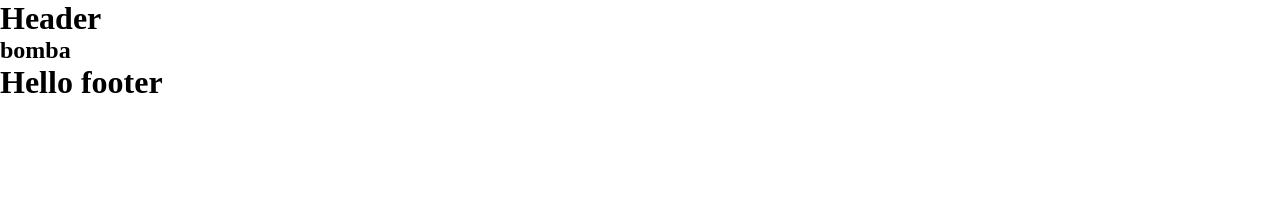
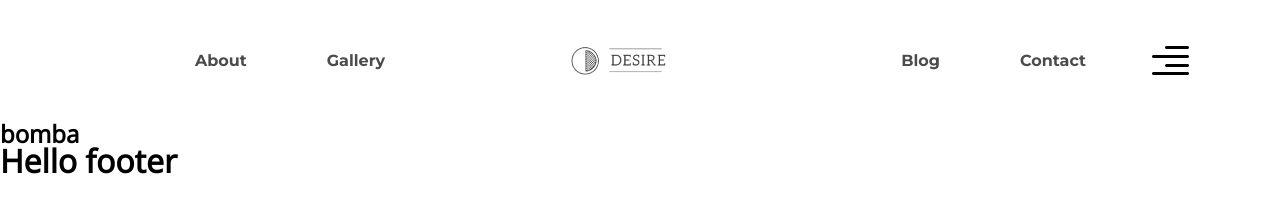
Before and after one commit to madscream69/desire, a website: page app/index.html in a window 1280 px wide. Drawn offline with nearby package versions, Linux system fonts and the light colour scheme.

Commit message:
header 90% done

```diff
--- a/app/index.html
+++ b/app/index.html
@@ -5,8 +5,42 @@
     <link rel="stylesheet" href="css/style.min.css">
     <meta name="viewport" content="width=device-width, initial-scale=1.0">
     <title>gulp bimba</title>
+    <link rel="preconnect" href="https://fonts.googleapis.com">
+<link rel="preconnect" href="https://fonts.gstatic.com" crossorigin>
+<link href="https://fonts.googleapis.com/css2?family=Montserrat:ital,wght@0,700;1,700&family=Open+Sans:ital@0;1&display=swap" rel="stylesheet">
 </head>
-<header><h1>Header</h1></header>
+<header class="header">
+    <div class="container">
+        <div class="header__inner">
+            <nav class="menu">
+                <ul class="menu__list">
+                    <li class="menu__list-item"><a href="#" class="menu__list-link">
+                        About
+                    </a></li>
+                    <li class="menu__list-item"><a href="#" class="menu__list-link">
+                        Gallery
+                    </a></li>
+                </ul>
+            </nav>
+            <a href="#" class="logo">
+                <img src="images/logo.png" alt="logo">
+            </a>
+            <nav class="menu">
+                <ul class="menu__list">
+                    <li class="menu__list-item"><a href="#" class="menu__list-link">
+                        Blog
+                    </a></li>
+                    <li class="menu__list-item"><a href="#" class="menu__list-link">
+                        Contact
+                    </a></li>
+                </ul>
+            </nav>
+            <button class="header__btn">
+                <img src="images/icon_menu.svg" alt="icon_menu">
+            </button>
+        </div>
+    </div>
+</header>
 <main><h2>bomba</h2></main>
 <body>
     <h1>Hello footer</h1>
--- a/app/scss/_global.scss
+++ b/app/scss/_global.scss
@@ -1,4 +1,14 @@
 html, body{
     height: 100%;
 }
-// 14:00
+body{
+    font-family: "Open Sans", sans-serif;
+    font-size: 16px;
+    line-height: 27px;
+    font-weight: 400;
+}
+.container{
+    max-width: 1140px;
+    margin: 0 auto;
+    padding: 0 15px;
+}
--- /dev/null
+++ b/app/scss/_header.scss
@@ -0,0 +1,33 @@
+.header{
+    &__inner{
+        display: flex;
+        justify-content: space-between;
+        align-items: center;
+        height: 120px;
+    }
+    &__btn{
+        background-color: transparent;
+        border: none;
+        cursor: pointer;
+    }
+}
+.logo{
+    margin: 0 auto;
+}
+.menu{
+    padding-left: 35px;
+    padding-right: 15px;
+    &__list{
+        display: flex;
+
+    }
+    &__list-item{
+        padding-right: 45px;
+        padding-left: 35px;
+    }
+    &__list-link{
+        @extend %title-font;
+        color: rgba(54,56,56,0.9033);
+        line-height: 22px;
+    }
+}
--- a/app/scss/_reset.scss
+++ b/app/scss/_reset.scss
@@ -4,9 +4,9 @@ html{
 *, *::after, *::before{
     box-sizing: inherit;
 }
-ul[class], li[class]{
-    padding: 0;
-}
+// ul[class], li[class]{
+//     padding: 0;
+// }
 body,h1,h2,h3,h4,h5,h6,p,ul,li,figure,figcaption,blockquote,dl,dd{
     margin: 0;
 }
--- /dev/null
+++ b/app/scss/_var.scss
@@ -0,0 +1,5 @@
+%title-font{
+    font-family: "Montserrat", sans-serif;
+    font-weight: 700;
+    font-style: normal;
+}
--- a/app/scss/style.scss
+++ b/app/scss/style.scss
@@ -1,2 +1,4 @@
 @import 'global';
 @import 'reset';
+@import 'header';
+@import 'var';
```
Also changed, not shown: app/components/header.html (+35 -1 lines), app/css/style.min.css, app/images/icon_menu.svg (added), app/images/logo.png (added).
